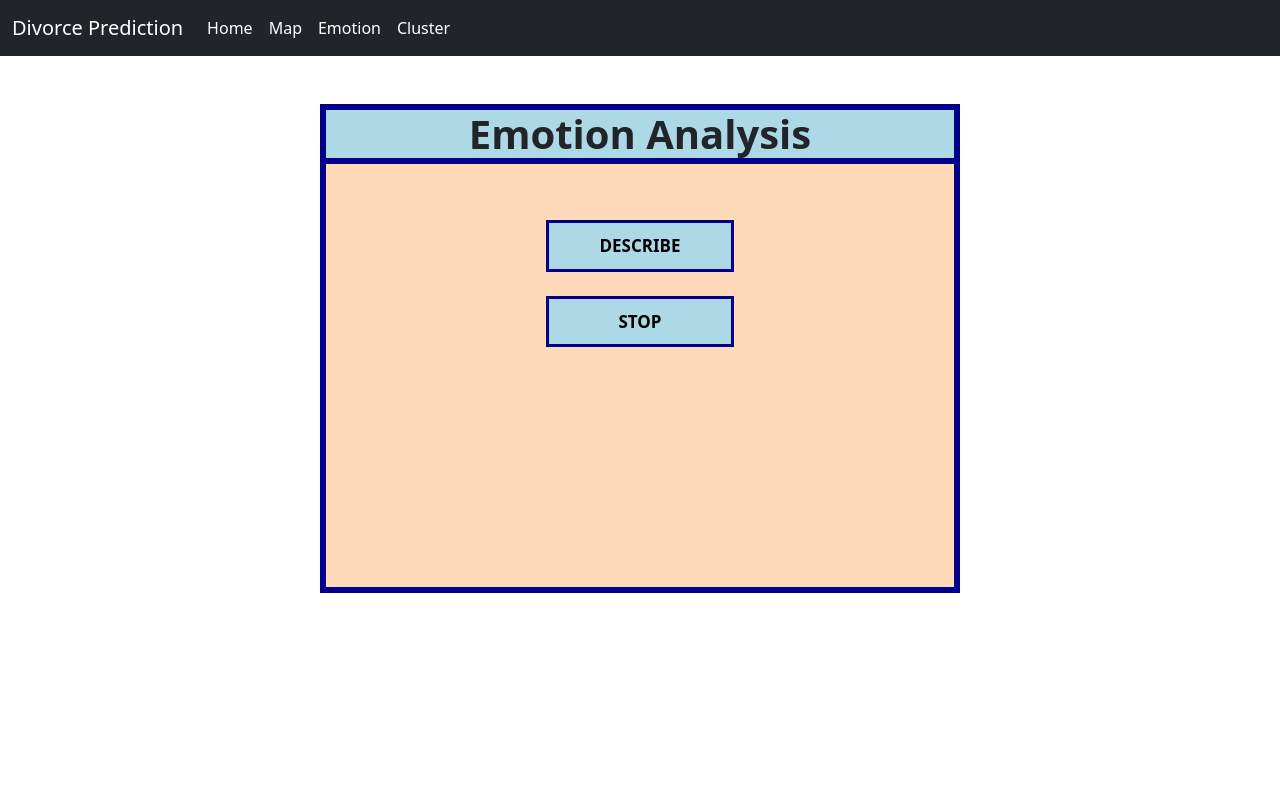
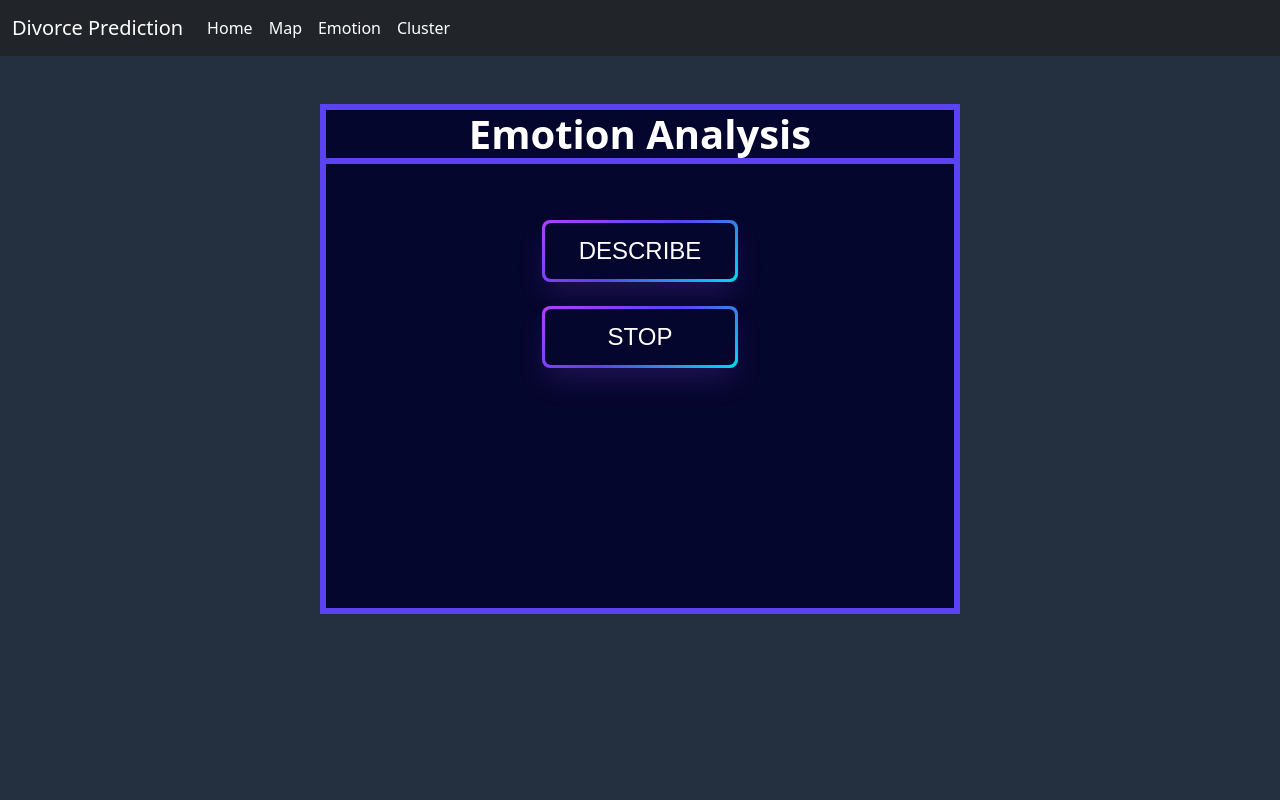
Before and after one commit to VaibhaveS/MentalHealthWithAI, a Flask app: page /emotion in a window 1280 px wide. Run offline with Flask 2, Linux system fonts and the light colour scheme; parts of the project's set-up code (start-up, migrations or seed data) failed here and were passed over; some libraries are stand-ins or nearby versions.

Commit message:
Css updation of emotion analysis

```diff
--- /dev/null
+++ b/proj/static/emotion.css
@@ -0,0 +1,274 @@
+.{
+    margin: auto;
+    background-color:  black;
+}
+
+audio{
+    outline:none;
+}
+body {
+    background-color: #242F3F;
+  }
+.em_title{
+    text-align:center;
+    font-weight:bold;
+    background-color: rgb(5, 6, 45);
+    border-bottom: 6px solid #5B42F3;
+    color:white;
+}
+
+#controls{
+    top:100%;
+    left:50%;
+    border: 6px solid #5B42F3;
+    background-color: rgb(5, 6, 45);
+    margin: auto;
+    width: 50%;
+}
+
+
+
+/*.but{
+    color:Black;
+    outline:none;
+    font-weight:bold;
+    background-color:lightblue;
+    border-radius: 0px;
+    width:30%;
+    text-align:center;
+    font-size:17px;
+    align-content: center;
+    padding:10px 30px;
+    display:block;
+    margin:auto;
+    border:0;
+    border: 3px solid darkblue;
+}
+.but:hover{
+    background-color:black;
+    color:gold;
+}*/
+#sw{
+    font-weight: bold;
+    font-size: 20px;
+    text-align:center;
+    color:white;
+}
+
+#recordingsList a{
+    /*text-decoration:none;
+    color:black;
+    background-color:lightblue;
+    font-weight:bold;
+    font-size:20px;
+    border-radius: 0px;
+    width:30%;
+    transition: all 0.3s ease-out;
+    border: 3px solid darkblue;*/
+    align-items: center;
+    background-image: linear-gradient(144deg,#AF40FF, #5B42F3 50%,#00DDEB);
+    border: 0;
+    border-radius: 8px;
+    box-shadow: rgba(151, 65, 252, 0.2) 0 15px 30px -5px;
+    box-sizing: border-box;
+    color: #FFFFFF;
+    display: fixed;
+    margin:auto;
+    padding:10px 30px;
+    font-family: Phantomsans, sans-serif;
+    font-size: 20px;
+    justify-content: center;
+    line-height: 1em;
+    max-width: 30%;
+    min-width: 40px;
+    text-decoration: none;
+    user-select: none;
+    -webkit-user-select: none;
+    touch-action: manipulation;
+    white-space: nowrap;
+    cursor: pointer;
+  }
+
+  #recordingsList a:active,
+  #recordingsList a:hover {
+    outline: 0;
+    transform: scale(1.1);
+  }
+
+  #recordingsList a span {
+    background-color: rgb(5, 6, 45);
+    padding: 16px 24px;
+    border-radius: 6px;
+    width: 100%;
+    height: 100%;
+    transition: 300ms;
+  }
+
+  #recordingsList a span:hover  {
+    background: none;
+    transform: scale(1.1);
+  }
+
+  @media (min-width: 768px) {
+    .but{
+      font-size: 24px;
+      min-width: 196px;
+    }
+  }
+/*#recordingsList a:hover{
+    background-color:black;
+    color:gold;
+}*/
+
+.lw{
+width:100%;
+height: 100%;
+position:fixed;
+top:0;
+left:0;
+background-color:#242F3F;
+display:flex;
+justify-content:center;
+align-items: center;
+/*z-index: 1000;*/
+}
+
+body, html {
+    height: 100%;
+    text-align: center;
+}
+
+body {
+  background-color: #242F3F;
+}
+
+.loader {
+  display: inline-block;
+  width: 30px;
+  height: 30px;
+  position: relative;
+  border: 4px solid #Fff;
+  /*top: 50%;*/
+  animation: loader 2s infinite ease;
+}
+
+.loader-inner {
+  vertical-align: top;
+  display: inline-block;
+  width: 100%;
+  background-color: #fff;
+  animation: loader-inner 2s infinite ease-in;
+}
+
+@keyframes loader {
+  0% {
+    transform: rotate(0deg);
+  }
+
+  25% {
+    transform: rotate(180deg);
+  }
+
+  50% {
+    transform: rotate(180deg);
+  }
+
+  75% {
+    transform: rotate(360deg);
+  }
+
+  100% {
+    transform: rotate(360deg);
+  }
+}
+
+@keyframes loader-inner {
+  0% {
+    height: 0%;
+  }
+
+  25% {
+    height: 0%;
+  }
+
+  50% {
+    height: 100%;
+  }
+
+  75% {
+    height: 100%;
+  }
+
+  100% {
+    height: 0%;
+  }
+}
+
+.but {
+    align-items: center;
+    background-image: linear-gradient(144deg,#AF40FF, #5B42F3 50%,#00DDEB);
+    border: 0;
+    border-radius: 8px;
+    box-shadow: rgba(151, 65, 252, 0.2) 0 15px 30px -5px;
+    box-sizing: border-box;
+    color: #FFFFFF;
+    display: flex;
+    margin:auto;
+    font-family: Phantomsans, sans-serif;
+    font-size: 20px;
+    justify-content: center;
+    line-height: 1em;
+    max-width: 100%;
+    min-width: 140px;
+    padding: 3px;
+    text-decoration: none;
+    user-select: none;
+    -webkit-user-select: none;
+    touch-action: manipulation;
+    white-space: nowrap;
+    cursor: pointer;
+  }
+
+  .but:active,
+  .but:hover {
+    outline: 0;
+    transform: scale(1.1);
+  }
+
+  .but span {
+    background-color: rgb(5, 6, 45);
+    padding: 16px 24px;
+    border-radius: 6px;
+    width: 100%;
+    height: 100%;
+    transition: 300ms;
+  }
+
+  .but:hover span {
+    background: none;
+    transform: scale(1.1);
+  }
+
+  @media (min-width: 768px) {
+    .but{
+      font-size: 24px;
+      min-width: 196px;
+    }
+  }
+audio{
+outline:none;
+}
+/*audio::-webkit-media-controls-play-button{
+    color:black;
+    background-image:linear-gradient(144deg,#AF40FF, #5B42F3 50%,#00DDEB);}
+    audio::-webkit-media-controls-play-button:hover{*/
+  audio:hover{
+    box-shadow: 3px 3px 3px 3px black;
+    outline:none;
+    border-radius:7px 7px 7px 7px ;
+    transform: scale(1.1);
+}
+audio::-webkit-media-controls-panel{
+    background-image:linear-gradient(144deg,#AF40FF, #5B42F3 50%,#00DDEB);
+    /* background:linear-gradient(to right,orange,gold); */
+}
--- a/proj/static/main.css
+++ b/proj/static/main.css
@@ -3,81 +3,15 @@
     background-color:  black;
 }
 
-audio{
-    outline:none;
+
+.home {
+    background-color: black;
 }
-
-.em_title{
-    text-align:center;
-    font-weight:bold;
-    background-color:lightblue;
-    border-bottom: 6px solid darkblue;
-}
-
-#controls{
-    top:100%;
-    left:50%;
-    border: 6px solid darkblue;
-    background-color: peachpuff;
-    margin: auto;
-    width: 50%;
-}
-
 .contenta .card-body{
     background-color:peachpuff;
     /*border:2px solid gold;*/
     color:black;
     font-weight:bold;
-}
-
-.but{
-    color:Black;
-    outline:none;
-    font-weight:bold;
-    background-color:lightblue;
-    border-radius: 0px;
-    width:30%;
-    text-align:center;
-    /*padding-top:8px;
-    padding-bottom:8px;*/
-    font-size:17px;
-    align-content: center;
-    padding:10px 30px;
-    display:block;
-    margin:auto;
-    border:0;
-    border: 3px solid darkblue;
-}
-.but:hover{
-    background-color:black;
-    color:gold;
-}
-#sw{
-    font-weight: bold;
-    font-size: 20px;
-    text-align:center;
-}
-
-#recordingsList a{
-    text-decoration:none;
-    color:black;
-    padding:10px 30px;
-    background-color:lightblue;
-    font-weight:bold;
-    font-size:20px;
-    border-radius: 0px;
-    width:30%;
-    transition: all 0.3s ease-out;
-    border: 3px solid darkblue;
-    }
-
-#recordingsList a:hover{
-    background-color:black;
-    color:gold;
-}
-
-.home {
-    background-color: black;
 }
 
 .div_form{
--- a/proj/templates/emotion.html
+++ b/proj/templates/emotion.html
@@ -1,15 +1,20 @@
 {% extends 'layout.html'%}
 {% block contenta %}
-
+<link rel="stylesheet" href="{{url_for('static', filename='emotion.css')}}"/>
+<script src="https://ajax.googleapis.com/ajax/libs/jquery/3.5.1/jquery.min.js"></script>
+<div class="lw">
+<span class="loader">
+<span class="loader-inner">
+</span></span></div>
 <br><br>
 <div id="controls">
     <h1 class="em_title">
         Emotion Analysis
     </h1>
     <br><br>
-    <button class="but" id="recordButton">DESCRIBE</button><br>
+    <button class="but" id="recordButton"><span>DESCRIBE</span></button><br>
     <!--<button class="but" id="pauseButton" disabled>Pause</button>--->
-    <button class="but" id="stopButton" disabled>STOP</button>
+    <button class="but" id="stopButton" disabled><span>STOP</span></button>
    <br><br>
    <!--<div id="formats">Format: start recording to see sample rate</div>-->
    <!--<p><strong>Recordings:</strong></p>--->
@@ -22,6 +27,12 @@
    <br><br><br><br>
 
     <br><br>
+
+    <script>
+        $(window).on("load",function(){
+        $(".lw").fadeOut(6000);
+        });
+    </script>
    <!-- inserting these scripts at the end to be able to use all the elements in the DOM -->
    <script src="https://cdn.rawgit.com/mattdiamond/Recorderjs/08e7abd9/dist/recorder.js"></script>
    <script src="{{ url_for('main_js')}}"></script>
--- a/proj/templates/js/main.js
+++ b/proj/templates/js/main.js
@@ -122,6 +122,7 @@ function createDownloadLink(blob) {
     var br=document.createElement('br');
     var br1=document.createElement('br');
     var br2=document.createElement('br');
+    var br3=document.createElement('br');
 
     //name of .wav file to use during upload and download (without extendion)
     var filename = new Date().toISOString();
@@ -149,9 +150,12 @@ function createDownloadLink(blob) {
     //upload link
     d.style.alignContent="center";
     var upload = document.createElement('a');
+    var sp = document.createElement('span');
+    upload.appendChild(sp);
     upload.href="#";
-    upload.innerHTML = "Analyse";
+    sp.innerHTML = "Analyse";
     d.appendChild(br2);
+    d.appendChild(br3);
     upload.addEventListener("click", function(event){
           var xhr=new XMLHttpRequest();
           xhr.onload=function(e) {
```
Also changed, not shown: 1 other file.
